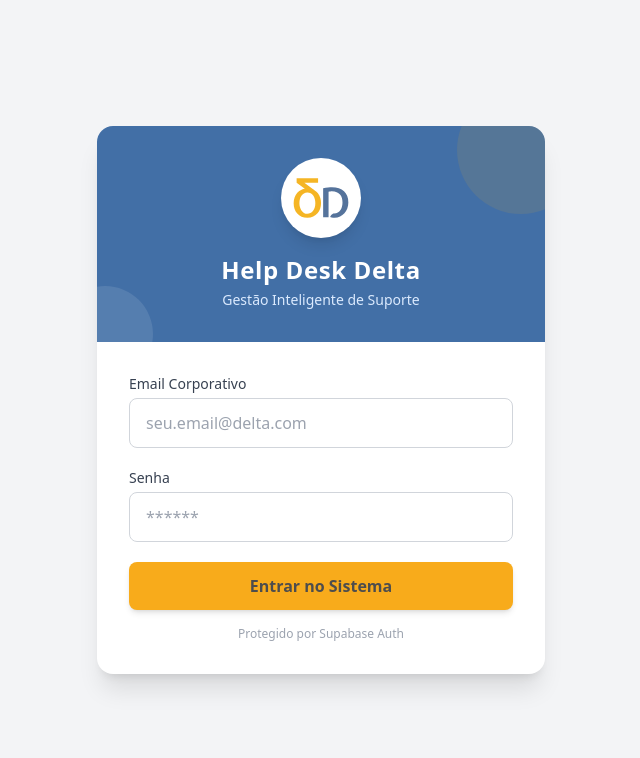
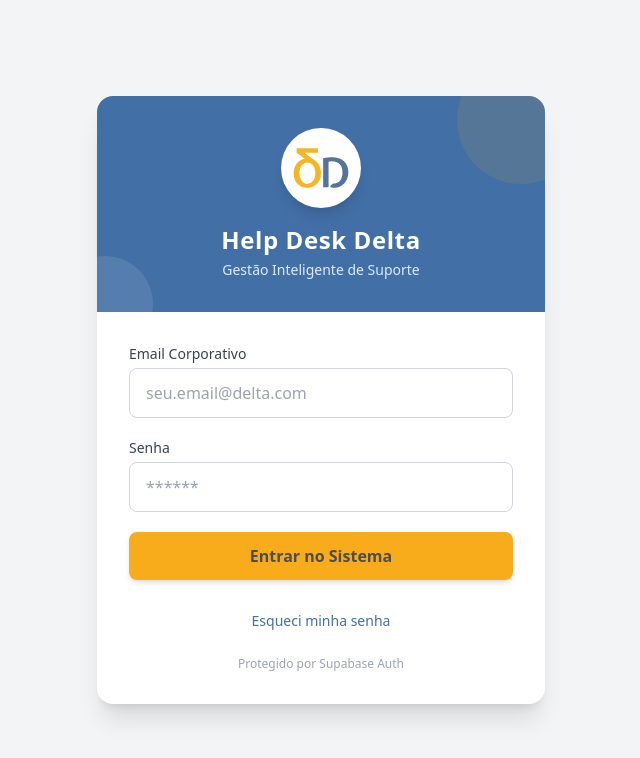
Before and after one commit to ThalesFiorin/HelpDeskDelta, a React (Vite) app: page / in a window 1280 px wide. Shown: the top 758 px of the page, without its empty margins (319-959 px from the left). Built offline with nearby package versions, Linux system fonts and the light colour scheme; no server answers.

Commit message:
Update Login.tsx

```diff
--- a/components/Login.tsx
+++ b/components/Login.tsx
@@ -2,9 +2,10 @@ import React, { useState } from 'react';
 
 interface LoginProps {
   onLogin: (email: string, password: string) => Promise<void>;
+  onForgotPassword: (email: string) => Promise<void>; // Nova prop conectada ao App.tsx
 }
 
-export const Login: React.FC<LoginProps> = ({ onLogin }) => {
+export const Login: React.FC<LoginProps> = ({ onLogin, onForgotPassword }) => {
   const [email, setEmail] = useState('');
   const [password, setPassword] = useState('');
   const [loading, setLoading] = useState(false);
@@ -22,6 +23,12 @@ export const Login: React.FC<LoginProps> = ({ onLogin }) => {
     } finally {
       setLoading(false);
     }
+  };
+
+  // Função para lidar com o clique no link de esqueci senha
+  const handleForgotClick = (e: React.MouseEvent) => {
+    e.preventDefault();
+    onForgotPassword(email);
   };
 
   return (
@@ -78,9 +85,20 @@ export const Login: React.FC<LoginProps> = ({ onLogin }) => {
                 >
                     {loading ? 'Autenticando...' : 'Entrar no Sistema'}
                 </button>
+
+                {/* Novo Link de Esqueci minha senha */}
+                <div className="text-center pt-2">
+                    <button
+                        type="button"
+                        onClick={handleForgotClick}
+                        className="text-sm text-delta-blue hover:underline font-medium transition-colors"
+                    >
+                        Esqueci minha senha
+                    </button>
+                </div>
             </form>
 
-            <p className="text-center text-xs text-gray-400 mt-4">
+            <p className="text-center text-xs text-gray-400 mt-6">
                 Protegido por Supabase Auth
             </p>
         </div>
```
